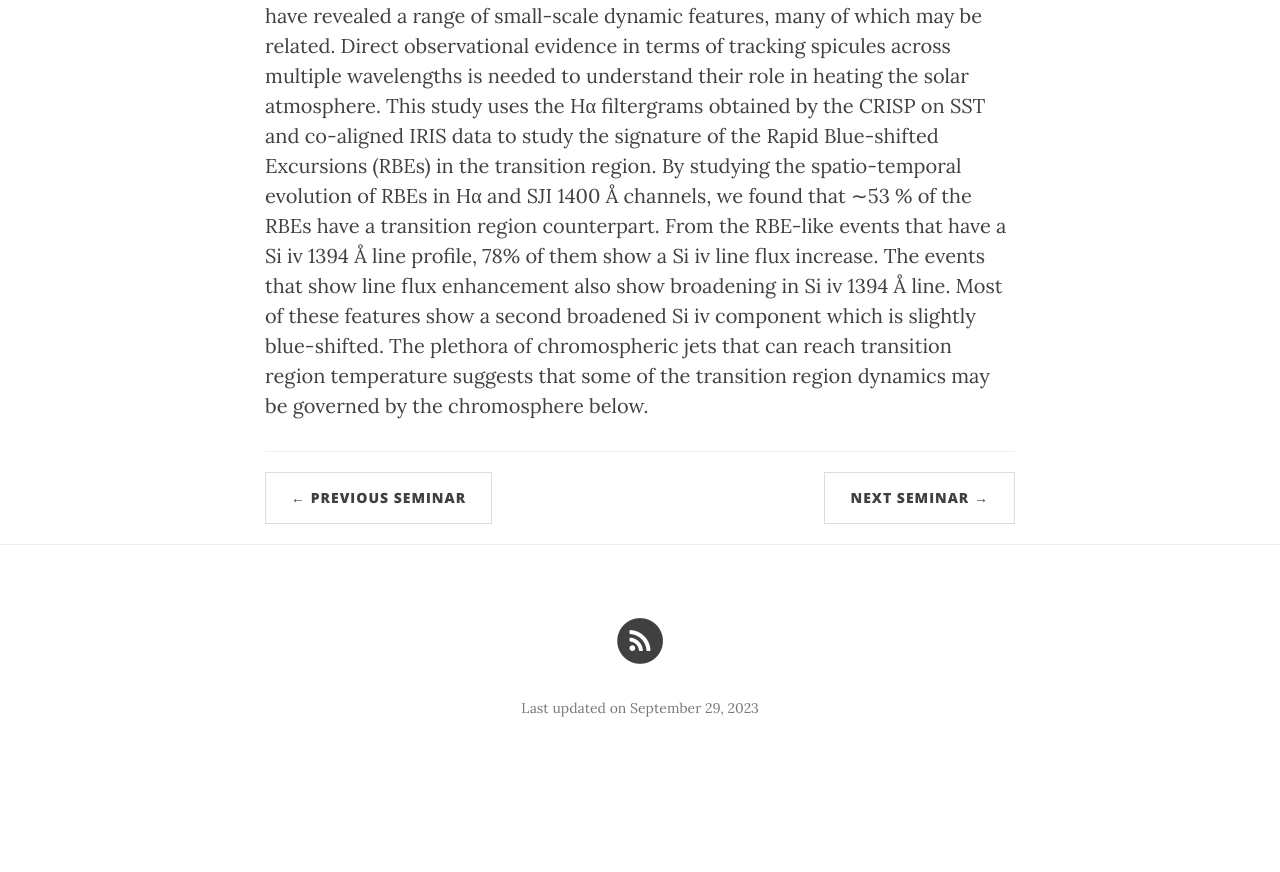
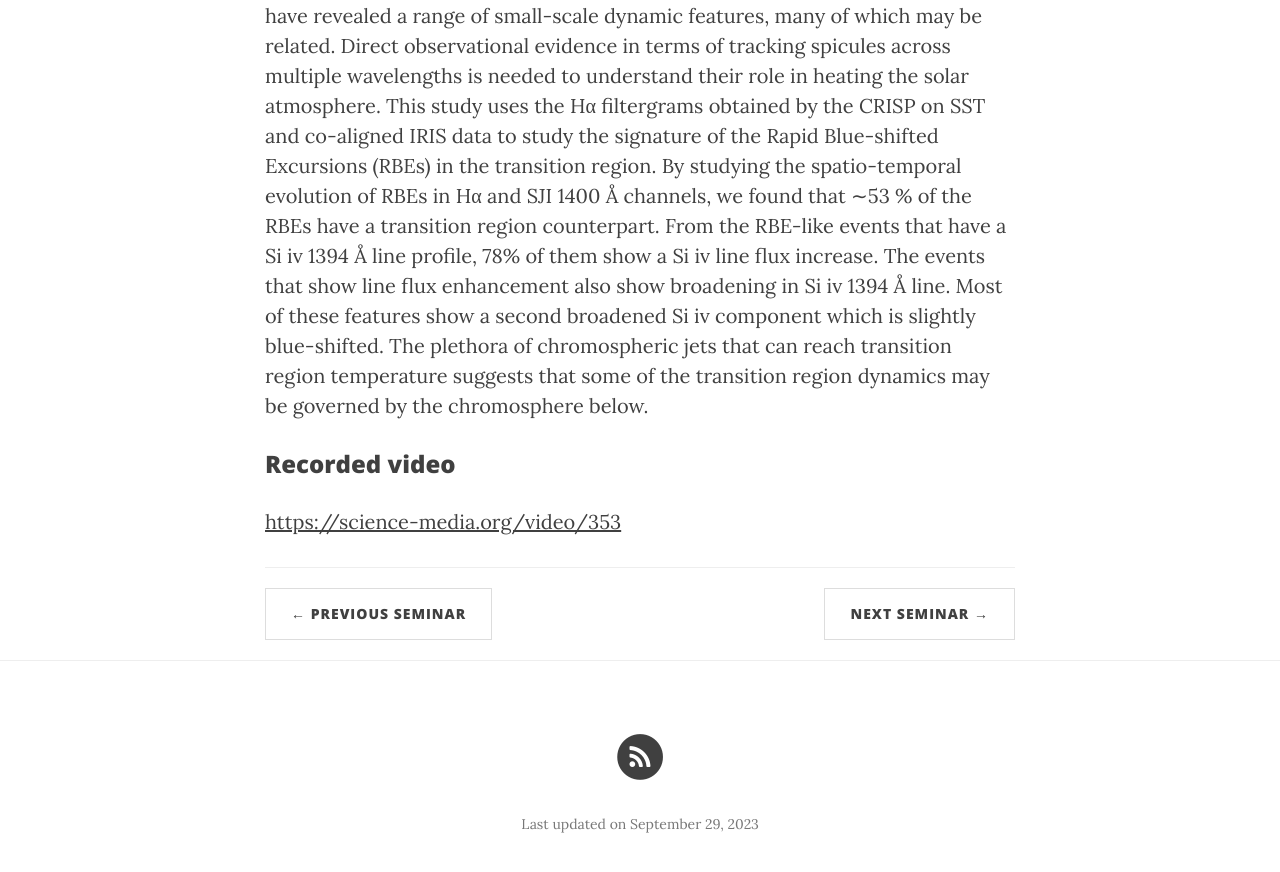
Before and after one commit to ITA-Solar/espos, a Jekyll site: the page built from _posts/2023-09-21-Nived.md, in a window 1280 px wide and 900 px high, scrolled down 748 px. Shown: the top 872 px of the window. Built offline with Jekyll 4.4.1, drawn with Linux system fonts in a browser that asks for light colours; nearby versions of some CDN libraries; before the commit the page ends 1532 px from its top, so only the background shows below that.

Commit message:
Update 2023-09-21-Nived.md

```diff
--- a/_posts/2023-09-21-Nived.md
+++ b/_posts/2023-09-21-Nived.md
@@ -10,3 +10,7 @@ published:  true
 
 ## Abstract
 New instrumental and telescopes covering the optical and UV spectral regions have revealed a range of small-scale dynamic features, many of which may be related. Direct observational evidence in terms of tracking spicules across multiple wavelengths is needed to understand their role in heating the solar atmosphere. This study uses the Hα filtergrams obtained by the CRISP on SST and co-aligned IRIS data to study the signature of the Rapid Blue-shifted Excursions (RBEs) in the transition region. By studying the spatio-temporal evolution of RBEs in Hα and SJI 1400 Å channels, we found that ∼53 % of the RBEs have a transition region counterpart. From the RBE-like events that have a Si iv 1394 Å line profile, 78% of them show a Si iv line flux increase. The events that show line flux enhancement also show broadening in Si iv 1394 Å line. Most of these features show a second broadened Si iv component which is slightly blue-shifted. The plethora of chromospheric jets that can reach transition region temperature suggests that some of the transition region dynamics may be governed by the chromosphere below.
+
+### Recorded video
+
+[https://science-media.org/video/353](https://science-media.org/video/353)
```
